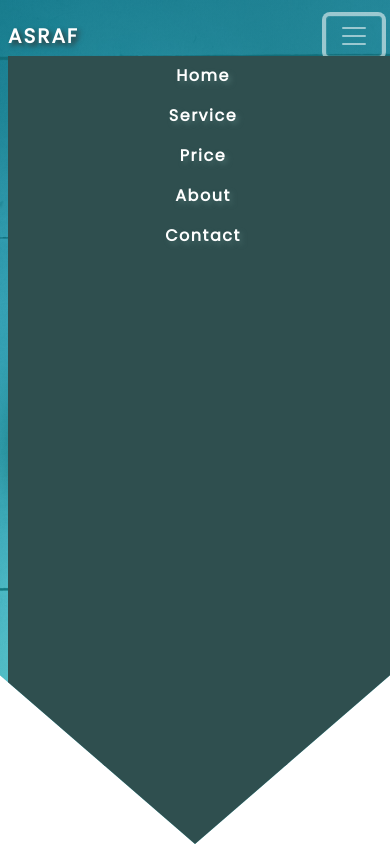
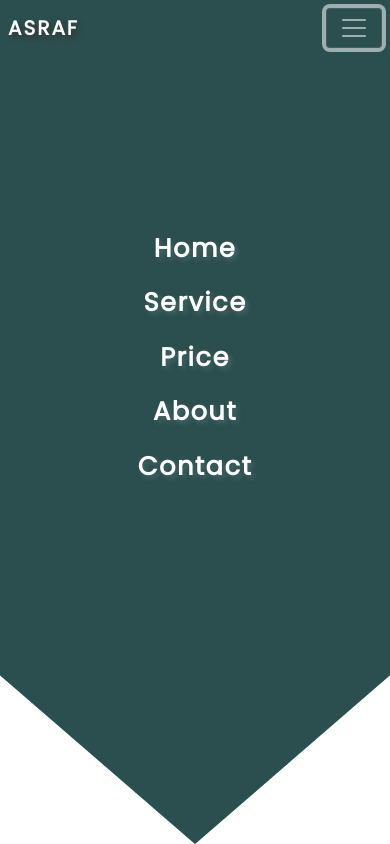
Before and after one commit to Asrafali9/website_1, a plain HTML site: page index.html in a window 390 px wide. Both pictures are taken after a click on the button 354 px from the left and 36 px from the top of the page. Shown: the top 844 px of the page. Drawn offline with nearby package versions, Linux system fonts and the light colour scheme.

Commit message:
change 3

```diff
--- a/css/style.css
+++ b/css/style.css
@@ -569,8 +569,21 @@ li {
     height: 100vh;
     text-align: center;
     color: white;
-    width: 100vw;
-    background-color: darkslategrey;
+    width: 100%;
+    background-color: rgb(43, 78, 78);
+    position: absolute;
+    top: 0;
+    left: 0;
+    z-index: -1;
+    display: flex;
+    justify-content: center;
+    align-items: center;
+    padding-bottom: 130px;
+
+  }
+
+  .nav-link{
+    font-size: 1.6rem;
   }
 
   .services .services-item:nth-child(2) {
--- a/index.html
+++ b/index.html
@@ -16,7 +16,7 @@
   <!-- header section start -->
   <!-- nav section -->
   <div class="main-header">
-    <nav class="navbar navbar-expand-lg navbar-dark fixed-top">
+    <nav class="navbar navbar-expand-lg navbar-dark fixed-top w-100 m-0 p-0">
       <div class="container text-capitalize p-2" style="z-index: 99;">
         <a class="navbar-brand text-white logo" href="#">asraf</a>
         <button class="navbar-toggler" type="button" data-bs-toggle="collapse" data-bs-target="#navbarSupportedContent"
```
